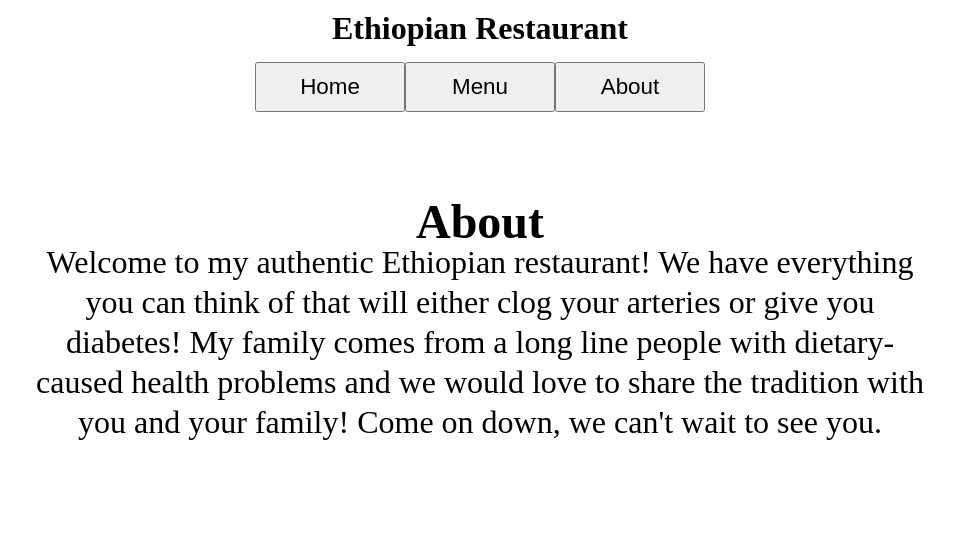
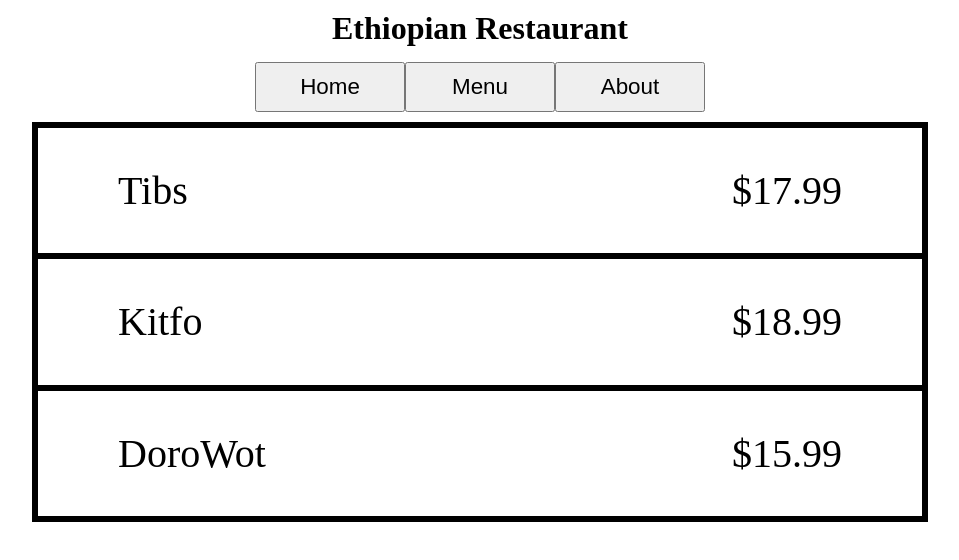
Before and after one commit to june062/restaurante-page, a website with bundled scripts: page src/index.html in a window 1280 px wide. Shown: the whole page, without its empty margins (160-1119 px from the left). Built offline with nearby package versions, Linux system fonts and the light colour scheme.

Commit message:
Create a function that generates the html for all the menu items

```diff
--- a/src/home.js
+++ b/src/home.js
@@ -16,6 +16,9 @@ let generateHomePage =  (function (){
 
         nav.append(homeButton,menuButton,aboutButton);
         header.append(restaurantName,nav);
+
+        document.body.append(header);
+
     }
 
 
@@ -36,7 +39,7 @@ function createAboutSection(){
      main.appendChild(containerDiv)
      containerDiv.append(about, description);
 
-    document.body.append(header, main);
+    document.body.append( main);
 }
 
   return {createNavBar, createAboutSection}
--- a/src/index.js
+++ b/src/index.js
@@ -1,6 +1,9 @@
 import "./style.css";
 import {generateHomePage} from "./home.js"
+import {createMenuPage} from "./menu.js"
 
+createMenuPage();
 
-generateHomePage.createNavBar();
+/* generateHomePage.createNavBar();
 generateHomePage.createAboutSection();
+ */
--- a/src/menu.js
+++ b/src/menu.js
@@ -1,4 +1,46 @@
 import {generateHomePage} from "./home.js";
 import "./style.css";
 
-export let {createNavBar} = generateHomePage;
+let {createNavBar} = generateHomePage;
+
+export function createMenuPage(){
+    createNavBar();
+
+    let menuMain = document.createElement("main");
+    let menuContentDiv = document.createElement("div")
+        menuContentDiv.classList.add("menu-content");
+
+
+    let menu1 = document.createElement("div");
+        let menu1Item  = document.createElement("span");
+            menu1Item.textContent = "Tibs";
+        let menu1Price= document.createElement("span");
+            menu1Price.textContent = "$17.99";
+
+
+    let menu2 = document.createElement("div");
+        let menu2Item = document.createElement("span");
+            menu2Item.textContent = "Kitfo";
+        let menu2Price= document.createElement("span");
+            menu2Price.textContent = "$18.99";
+
+
+    let menu3 = document.createElement("div");
+        let menu3Item = document.createElement("span");
+            menu3Item.textContent = "DoroWot";
+        let menu3Price= document.createElement("span");
+            menu3Price.textContent = "$15.99";
+
+
+    menuMain.appendChild(menuContentDiv);
+
+    menuContentDiv.append(menu1,menu2,menu3);
+
+    menu1.append(menu1Item,menu1Price);
+    menu2.append(menu2Item,menu2Price);
+    menu3.append(menu3Item,menu3Price);
+
+    document.body.appendChild(menuMain);
+
+
+}
--- a/src/style.css
+++ b/src/style.css
@@ -10,6 +10,8 @@ body{
     height: 100%;
 
 }
+
+/* Home styling */
 header{
     text-align: center;
     padding: 10px 0px;
@@ -42,3 +44,26 @@ main{
     justify-content: center;
 
 }
+
+
+/* Menu styling */
+
+.menu-content{
+    height: 100%;
+    width: 70%;
+    display: grid;
+    border: solid black;
+    grid-template-rows: repeat(3, 1fr);
+}
+
+.menu-content > div{
+    border: solid black;
+    display: flex;
+    justify-content: space-between;
+    align-items: center;
+    padding: 0px 80px;
+}
+
+.menu-content > div > span{
+    font-size: 40px;
+}
```
Also changed, not shown: src/index.html (+24 -19 lines).
